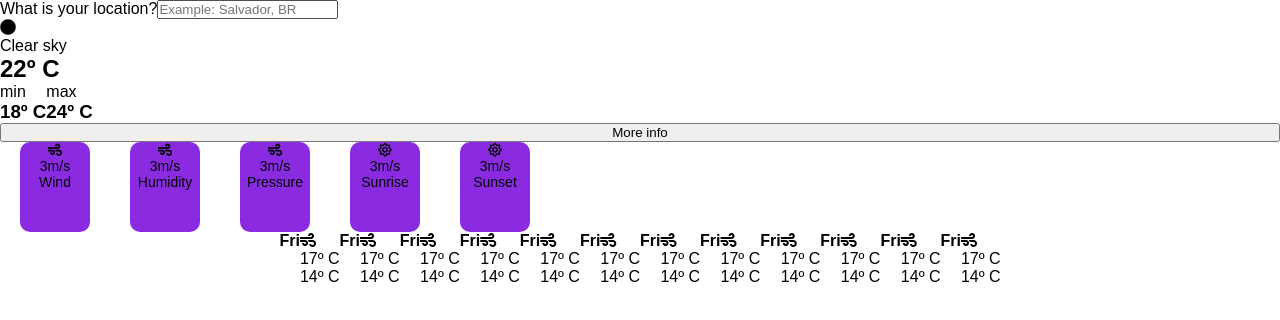
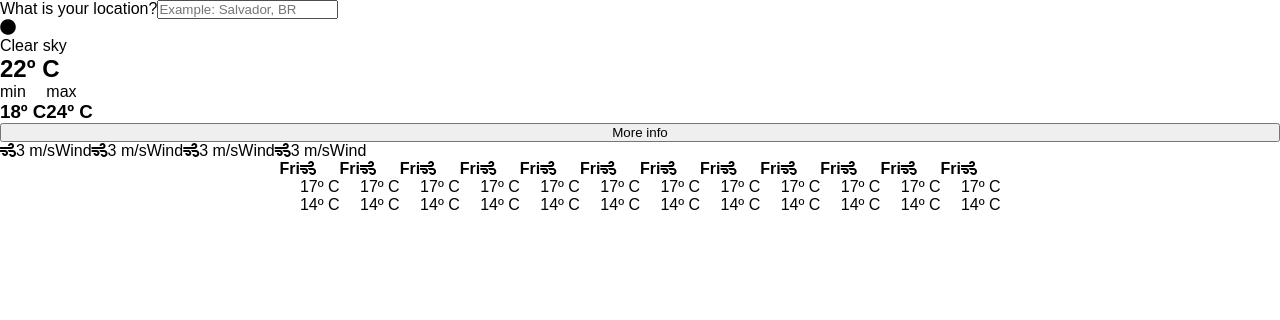
Before and after one commit to beatrizpenalva/should-i-take-my-umbrella, a React (Create React App) app: page / in a window 1280 px wide. Shown: the top 320 px of the page. Built offline with nearby package versions, Linux system fonts and the light colour scheme.

Commit message:
create weather detailed info component

```diff
--- a/src/App.js
+++ b/src/App.js
@@ -1,5 +1,6 @@
 import React from 'react';
 import WeatherInfo from './components/WeatherInfo';
+import WeatherDetails from './components/WeatherDetails';
 
 function App() {
   return (
@@ -32,36 +33,12 @@ function App() {
         <button>More info</button>
 
         <section className="details-info">
-        <li className="info">
-          <p><i class="fas fa-wind"></i></p>
-          <p>3m/s</p>
-          <p>Wind</p>
-        </li>
+          <WeatherDetails />
+          <WeatherDetails />
+          <WeatherDetails />
+          <WeatherDetails />
 
-        <li className="info">
-          <p><i class="fas fa-wind"></i></p>
-          <p>3m/s</p>
-          <p>Humidity</p>
-        </li>
-
-        <li className="info">
-          <p><i class="fas fa-wind"></i></p>
-          <p>3m/s</p>
-          <p>Pressure</p>
-        </li>
-
-        <li className="info">
-          <p><i class="far fa-sun"></i></p>
-          <p>3m/s</p>
-          <p>Sunrise</p>
-        </li>
-
-        <li className="info">
-          <p><i class="far fa-sun"></i></p>
-          <p>3m/s</p>
-          <p>Sunset</p>
-        </li>
-      </section>
+        </section>
       </section>
 
       <section className="week-info">
--- /dev/null
+++ b/src/components/WeatherDetails.jsx
@@ -0,0 +1,13 @@
+import React from 'react';
+
+const WeatherDetails = () => {
+    return (
+        <>
+            <i class="fas fa-wind"></i>
+            <p>3 m/s</p>
+            <p>Wind</p>
+        </>
+    )
+}
+
+export default WeatherDetails;
```
